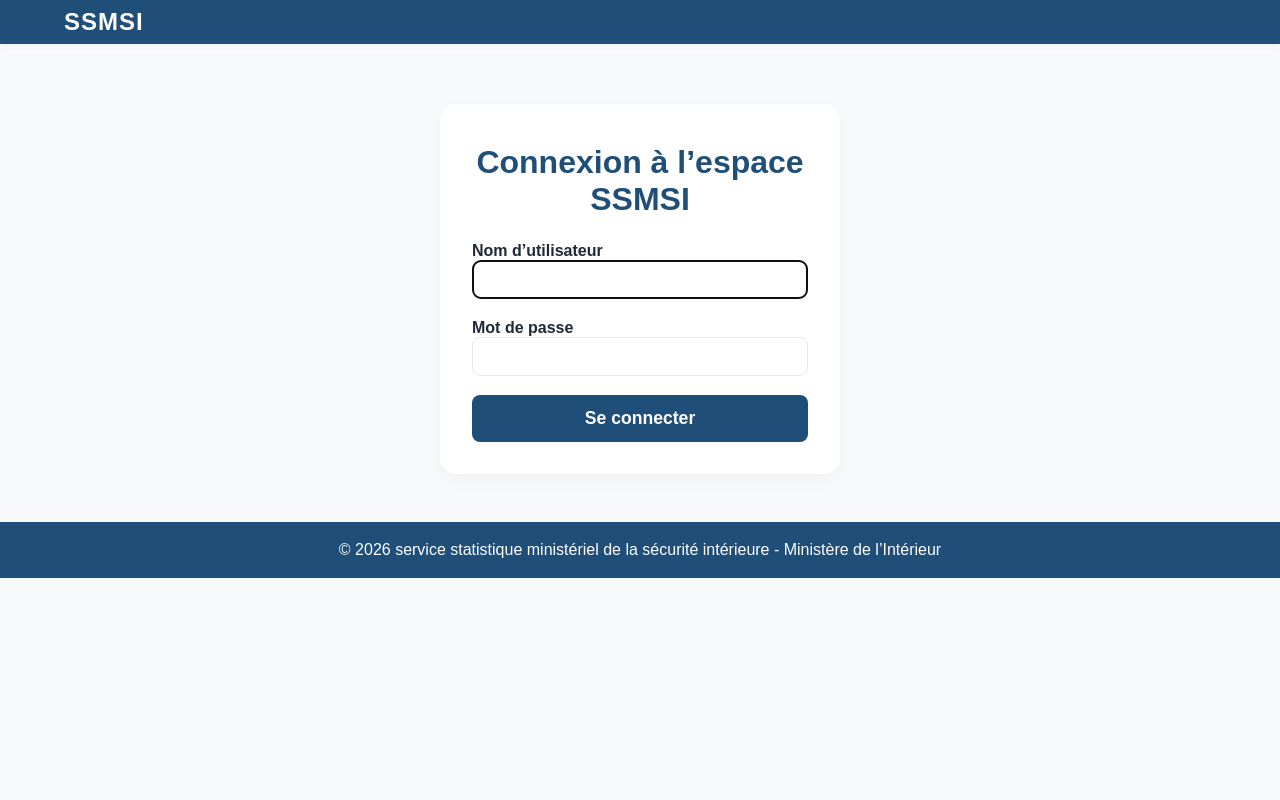
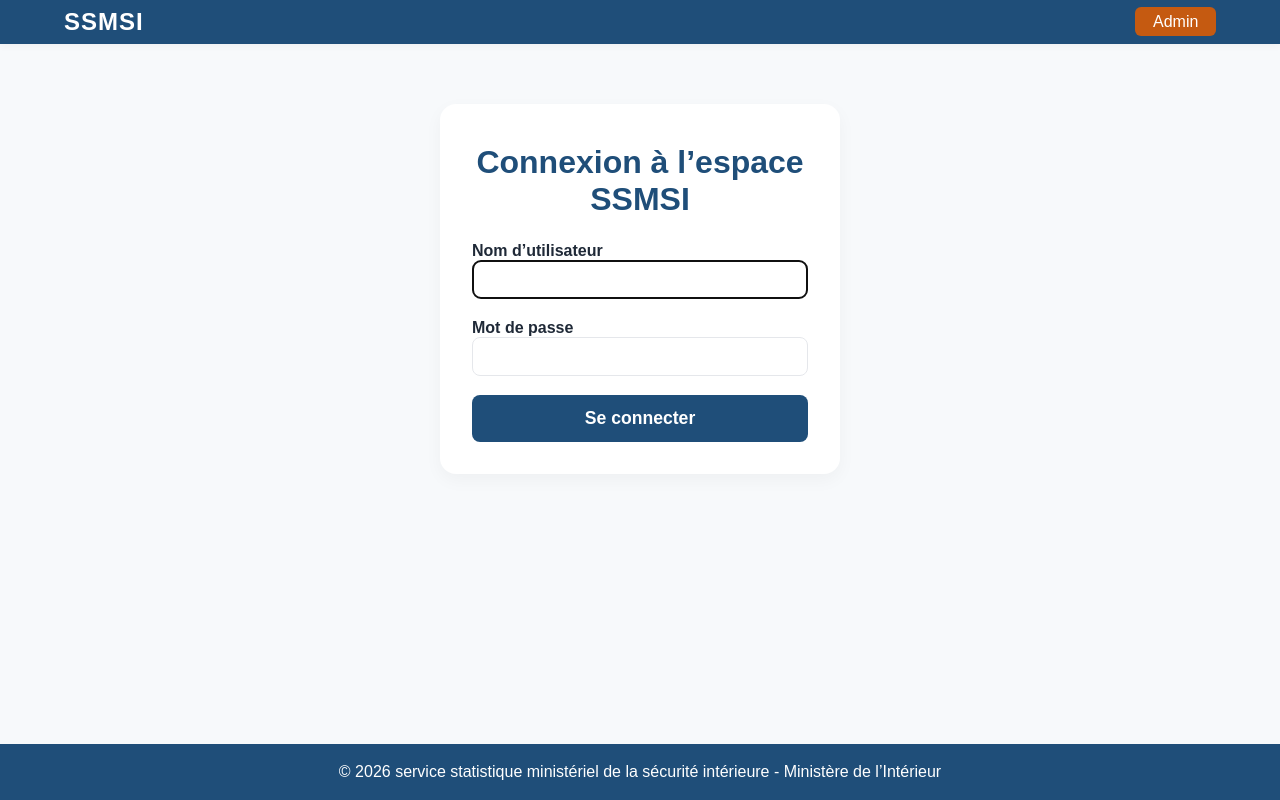
Before and after one commit to Haidara15/dasboard-ssmsi, a Django app: page /admin/login/?next=/admin/ in a window 1280 px wide. Run offline with Django 5.2, Linux system fonts and the light colour scheme.

Commit message:
Fix double navbar, footer collé, et autres ajustements UI

```diff
--- a/static/css/base.css
+++ b/static/css/base.css
@@ -1,3 +1,17 @@
+.navbar-admin-btn {
+    background: var(--orange-principal);
+    color: #fff !important;
+    padding: 0.4rem 1.1rem;
+    border-radius: 6px;
+    font-weight: bold;
+    text-decoration: none;
+    transition: background 0.2s;
+    margin-left: 1.5rem;
+}
+.navbar-admin-btn:hover {
+    background: #a3470d;
+    color: #fff;
+}
 .navbar {
     width: 100%;
     background: var(--bleu-principal);
--- a/templates/admin/login.html
+++ b/templates/admin/login.html
@@ -58,7 +58,6 @@
 {% block titre %}Connexion - SSMSI{% endblock %}
 
 {% block contenu %}
-    {% include "partials/navbar.html" %}
     <div class="login-container">
         <div class="login-title">Connexion à l’espace SSMSI</div>
         {% if form.errors or form.non_field_errors %}
@@ -83,5 +82,4 @@
         </form>
         {# Lien mot de passe oublié supprimé pour usage interne #}
     </div>
-    {% include "partials/footer.html" with year=2026 %}
 {% endblock %}
--- a/templates/base.html
+++ b/templates/base.html
@@ -10,9 +10,17 @@
 
     {% block scripts_head %}{% endblock %}
 </head>
-<body>
+<body style="display: flex; flex-direction: column; min-height: 100vh;">
 
-    {% block contenu %}{% endblock %}
+
+    {% include "partials/navbar.html" %}
+    <div style="flex: 1 0 auto;">
+        {% block contenu %}{% endblock %}
+    </div>
+
+    <div style="flex-shrink: 0;">
+        {% include "partials/footer.html" with year=2026 %}
+    </div>
 
     {% block scripts %}{% endblock %}
 </body>
--- a/templates/partials/navbar.html
+++ b/templates/partials/navbar.html
@@ -1,6 +1,8 @@
 <nav class="navbar">
     <div class="navbar-container">
         <a href="/" class="navbar-logo">SSMSI</a>
-        <!-- Navbar épuré, sans liens supplémentaires -->
+        <ul class="navbar-links">
+            <li><a href="/admin/login/?next=/admin/" class="navbar-admin-btn">Admin</a></li>
+        </ul>
     </div>
 </nav>
```
